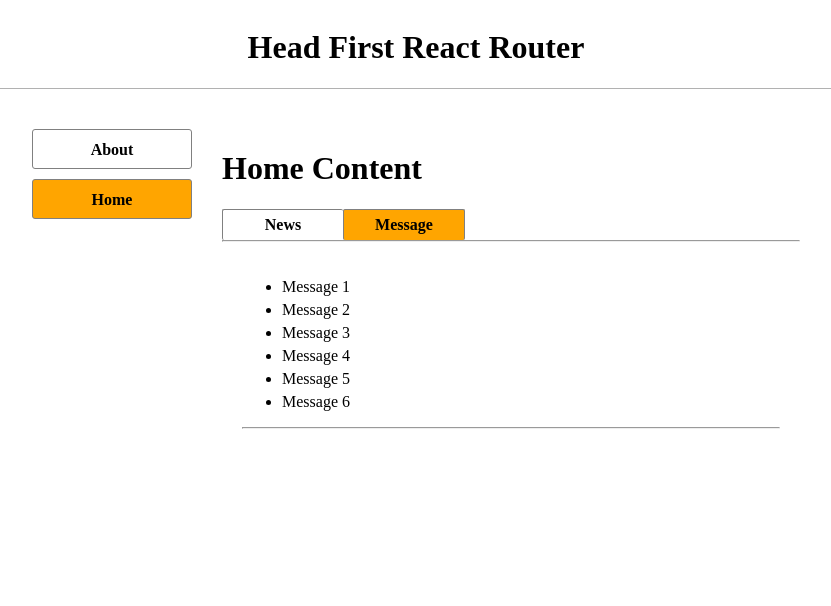
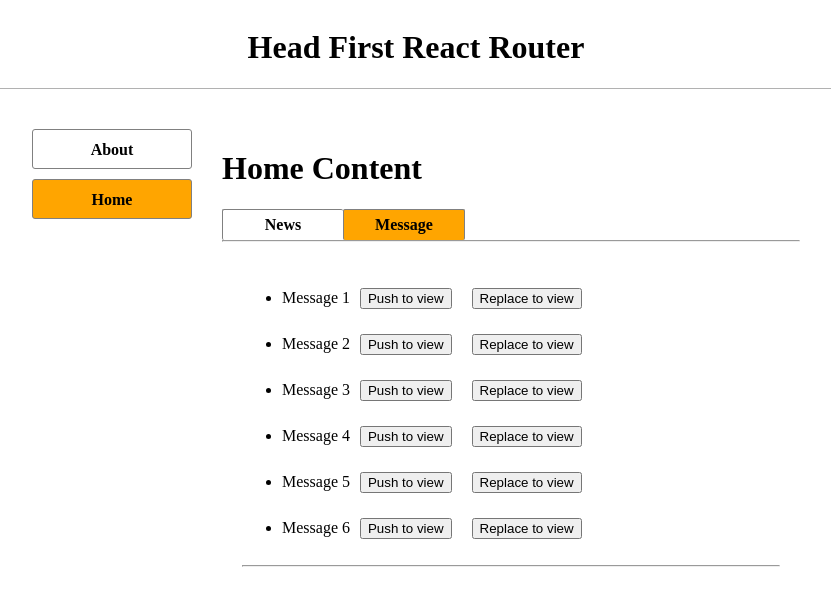
Before and after one commit to cxdeng/React, a React (Create React App) app in the folder 11-ReactRouter/param-in-router/: page /home/message in a window 1280 px wide. Shown: the top 606 px of the page, without its empty margins (224-1055 px from the left). Built offline with nearby package versions, Linux system fonts and the light colour scheme.

Commit message:
Functional Routing Jump

```diff
--- a/11-ReactRouter/param-in-router/src/pages/Home/Message/Detail/Detail.jsx
+++ b/11-ReactRouter/param-in-router/src/pages/Home/Message/Detail/Detail.jsx
@@ -13,7 +13,8 @@ const DetailData = [
 
 export default class Detail extends Component {
     render() {
-        console.log(this.props);
+        debugger
+        console.log('Detail', this.props);
 
         // 接收params参数
         // const { id, title } = this.props.match.params
--- a/11-ReactRouter/param-in-router/src/pages/Home/Message/Message.jsx
+++ b/11-ReactRouter/param-in-router/src/pages/Home/Message/Message.jsx
@@ -30,7 +30,11 @@ export default class Message extends Component {
                                     {/* <Link to={`/home/message/detail?id=${msgObj.id}&title=${msgObj.title}`}>{msgObj.title}</Link> */}
 
                                     {/* 向路由组件传递state参数 */}
-                                    <Link to={{pathname: '/home/message/detail', state: {id: msgObj.id, title: msgObj.title}}}>{msgObj.title}</Link>
+                                    <Link to={{ pathname: '/home/message/detail', state: { id: msgObj.id, title: msgObj.title } }}>{msgObj.title}</Link>
+
+                                    <button onClick={this.pushView(msgObj.id, msgObj.title)}>Push to view</button>
+                                    <button onClick={this.replaceView(msgObj.id, msgObj.title)}>Replace to view</button>
+
                                 </li>
                             )
                         })
@@ -51,4 +55,36 @@ export default class Message extends Component {
             </div>
         )
     }
+
+    /*
+        编程式路由导航
+    */
+    replaceView = (id, title) => {
+        return () => {
+            // replace跳转 + params参数
+            // this.props.history.replace(`/home/message/detail/${id}/${title}`)
+
+            // replace跳转 + search参数
+            // this.props.history.replace(`/home/message/detail?id=${id}&title=${title}`)
+
+            // replace跳转 + sstate参数
+            this.props.history.replace('/home/message/detail', { id: id, title: title })
+
+        }
+    }
+
+    pushView = (id, title) => {
+        return () => {
+            // push跳转 + params参数
+            // this.props.history.push(`/home/message/detail/${id}/${title}`)
+
+            // push跳转 + search参数
+            // this.props.history.push(`/home/message/detail?id=${id}&title=${title}`)
+
+            // push跳转 + sstate参数
+            this.props.history.push('/home/message/detail', { id: id, title: title })
+
+
+        }
+    }
 }
--- a/11-ReactRouter/param-in-router/src/pages/Home/Message/Message.module.css
+++ b/11-ReactRouter/param-in-router/src/pages/Home/Message/Message.module.css
@@ -21,3 +21,7 @@
     color: red;
     font-weight: bolder;
 }
+
+.message-container button {
+    margin: 10px;
+}
```
